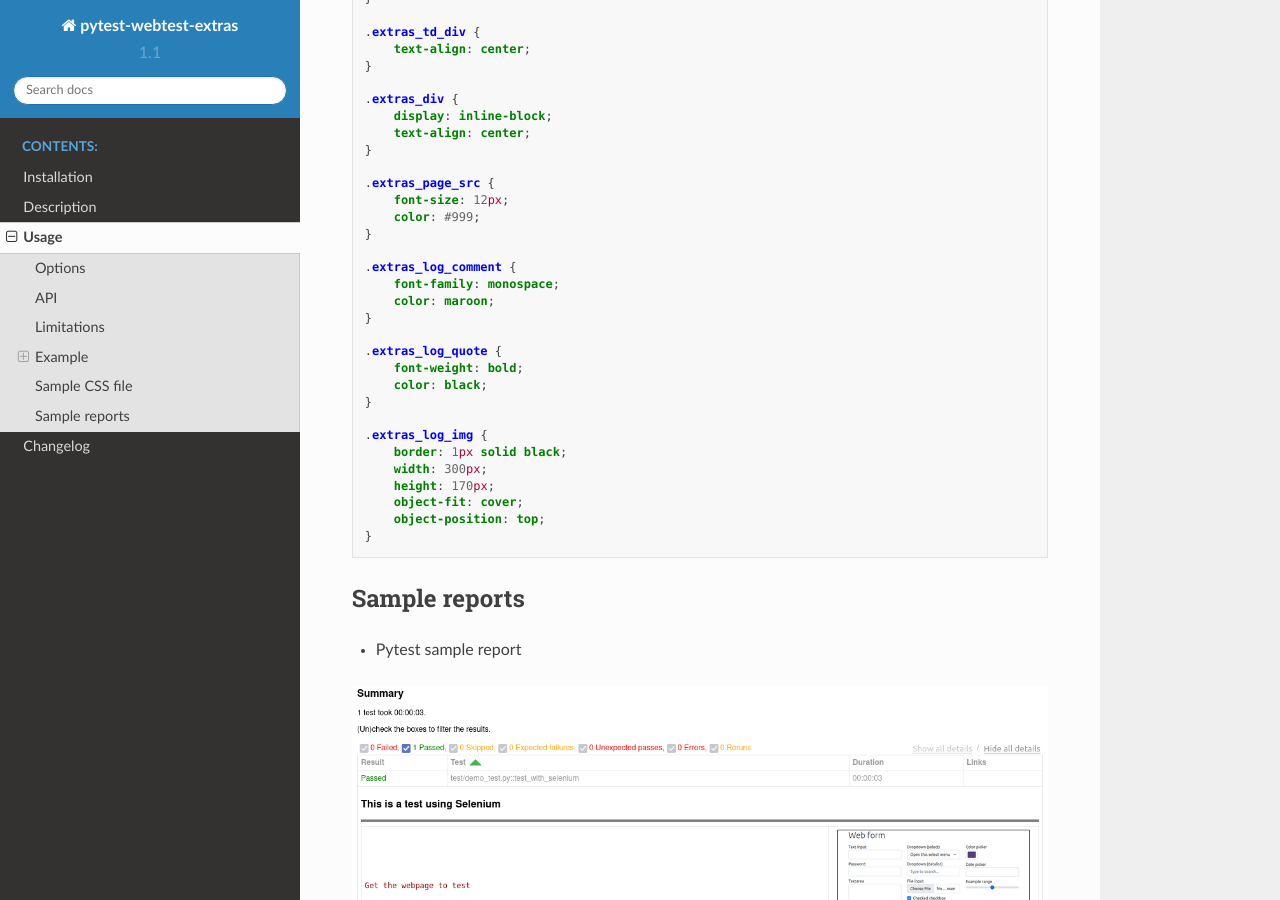
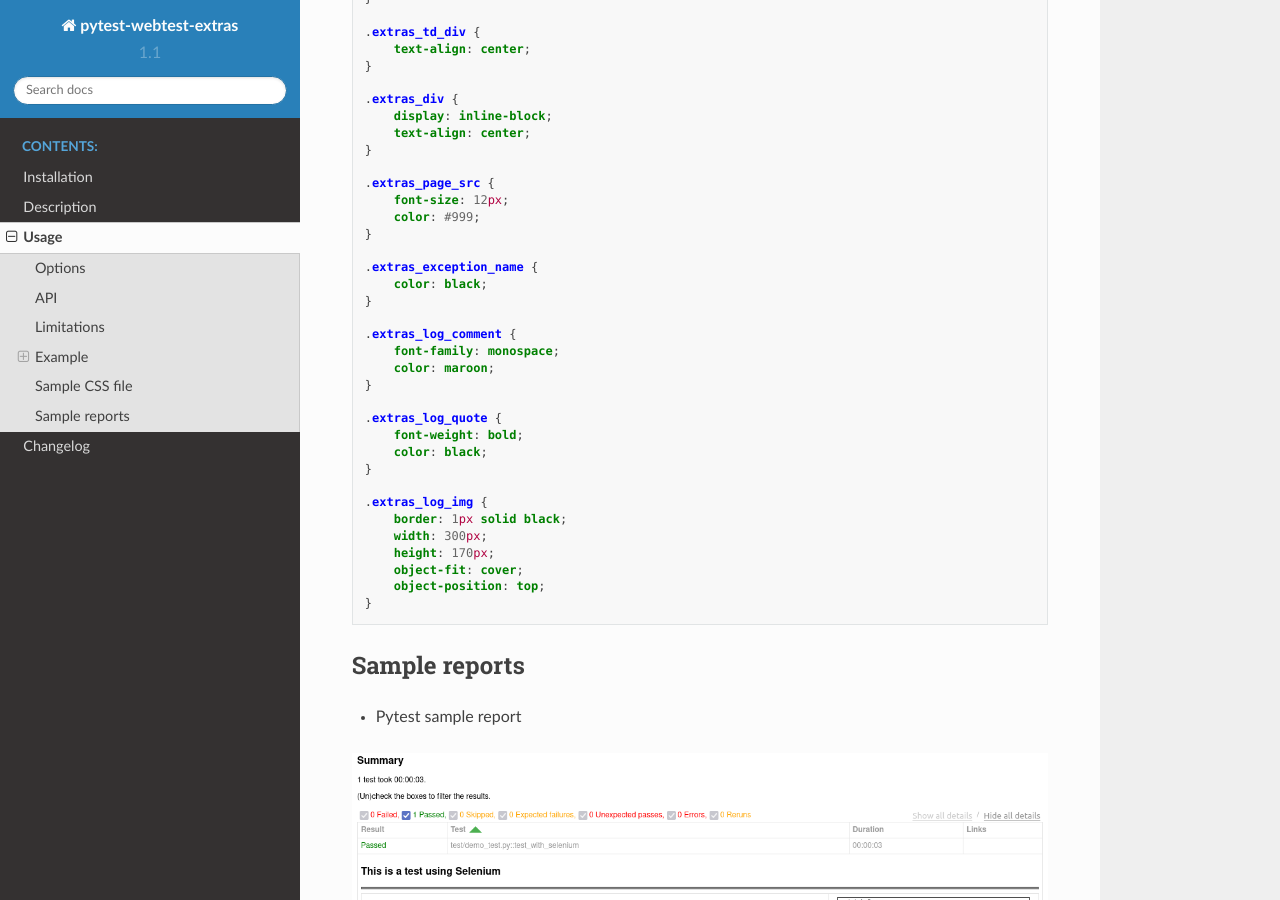
Before and after one commit to harmin-parra/pytest-webtest-extras, a Sphinx documentation site: the page built from docs/user_guide.rst, in a window 1280 px wide and 900 px high, scrolled down 3448 px. Built offline with Sphinx 7.4.7 and the Read the Docs theme 2.0.0, drawn with Linux system fonts in a browser that asks for light colours.

Commit message:
update sample CSS

```diff
--- a/docs/user_guide.rst
+++ b/docs/user_guide.rst
@@ -201,6 +201,10 @@ Sample CSS file
       color: #999;
   }
 
+  .extras_exception_name {
+      color: black;
+  }
+
   .extras_log_comment {
       font-family: monospace;
       color: maroon;
```
